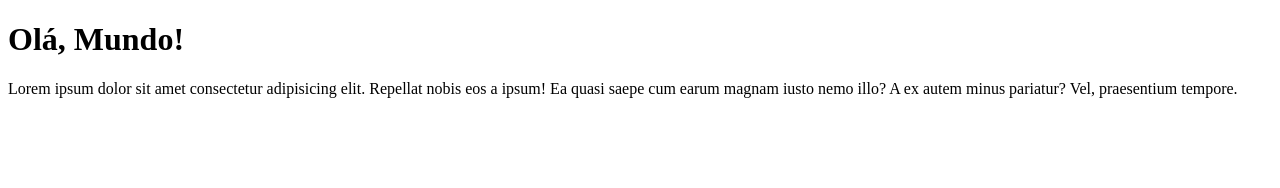
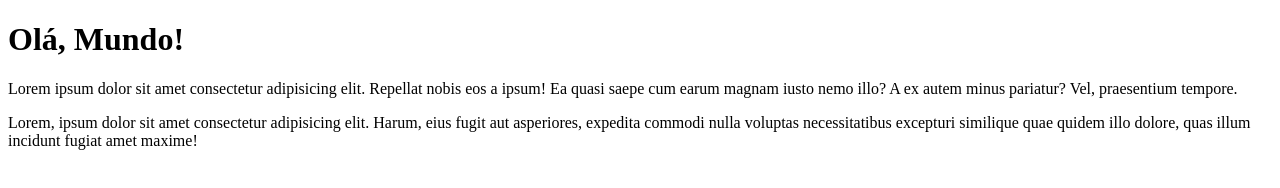
Before and after one commit to juliaenriquetto/Ola-Mundo, a plain HTML site: page site-exemplo/index.html in a window 1280 px wide. Drawn offline with Linux system fonts and the light colour scheme.

Commit message:
adicionei um paragrafo

```diff
--- a/site-exemplo/index.html
+++ b/site-exemplo/index.html
@@ -9,5 +9,6 @@
 <body>
     <h1>Olá, Mundo!</h1>
     <p>Lorem ipsum dolor sit amet consectetur adipisicing elit. Repellat nobis eos a ipsum! Ea quasi saepe cum earum magnam iusto nemo illo? A ex autem minus pariatur? Vel, praesentium tempore.</p>
+    <p>Lorem, ipsum dolor sit amet consectetur adipisicing elit. Harum, eius fugit aut asperiores, expedita commodi nulla voluptas necessitatibus excepturi similique quae quidem illo dolore, quas illum incidunt fugiat amet maxime!</p>
 </body>
 </html>
```
